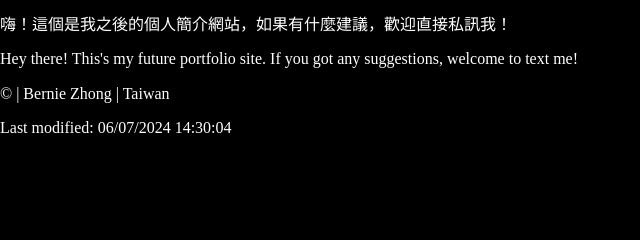
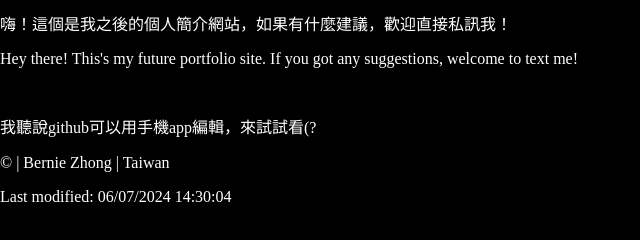
Before and after one commit to Bernie0316/Bernie, a plain HTML site: page index.html in a window 1280 px wide. Shown: the whole page, without its empty margins (0-640 px from the left). Drawn offline with Linux system fonts and the light colour scheme.

Commit message:
Try app edit

```diff
--- a/index.html
+++ b/index.html
@@ -15,6 +15,8 @@
     <main>
         <P>嗨！這個是我之後的個人簡介網站，如果有什麼建議，歡迎直接私訊我！</P>
         <P>Hey there! This's my future portfolio site. If you got any suggestions, welcome to text me!</P>
+        <br>
+        <p>我聽說github可以用手機app編輯，來試試看(?</p>
     </main>
     <footer>
         &copy;<span id="year"></span> | Bernie Zhong | Taiwan
```
